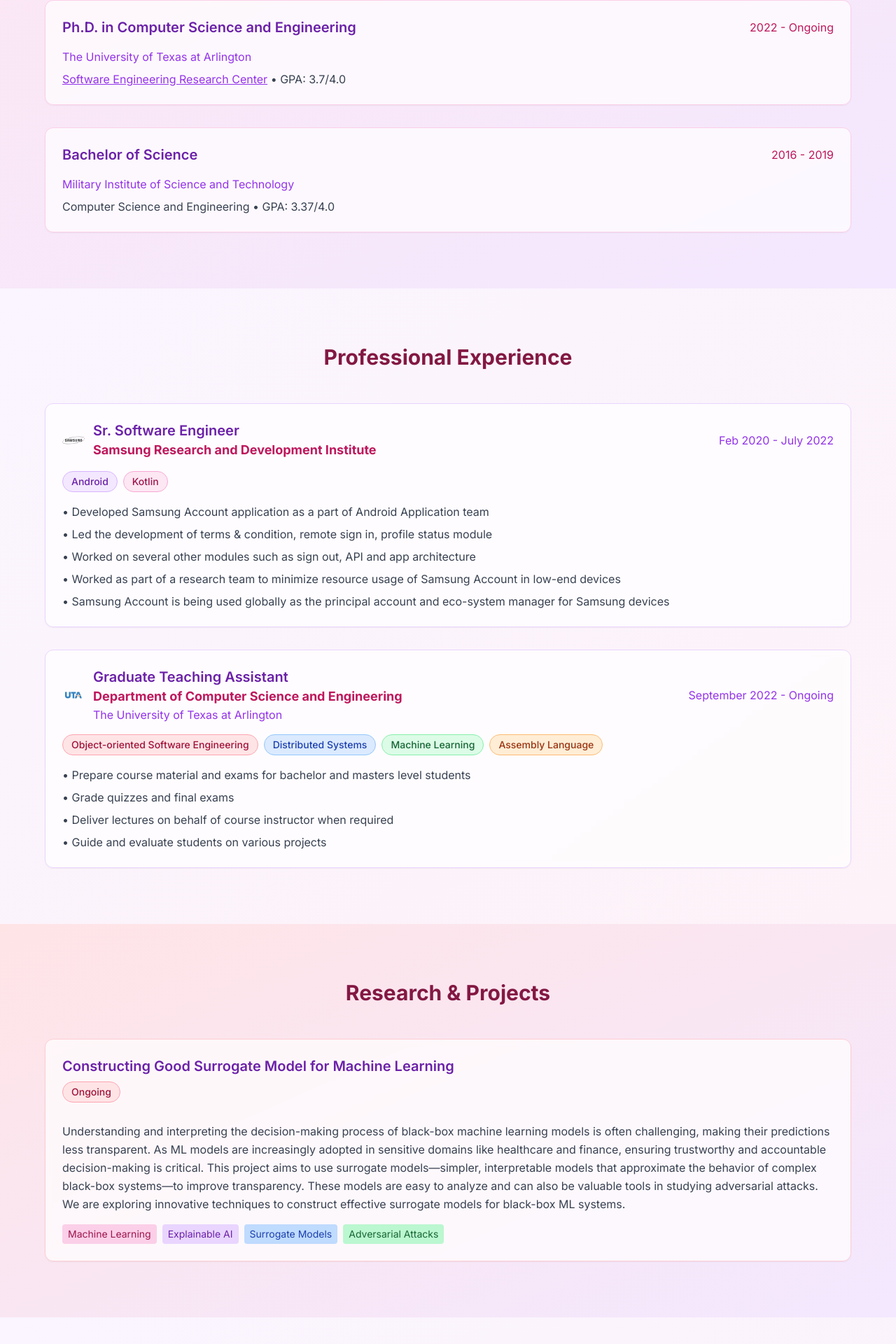
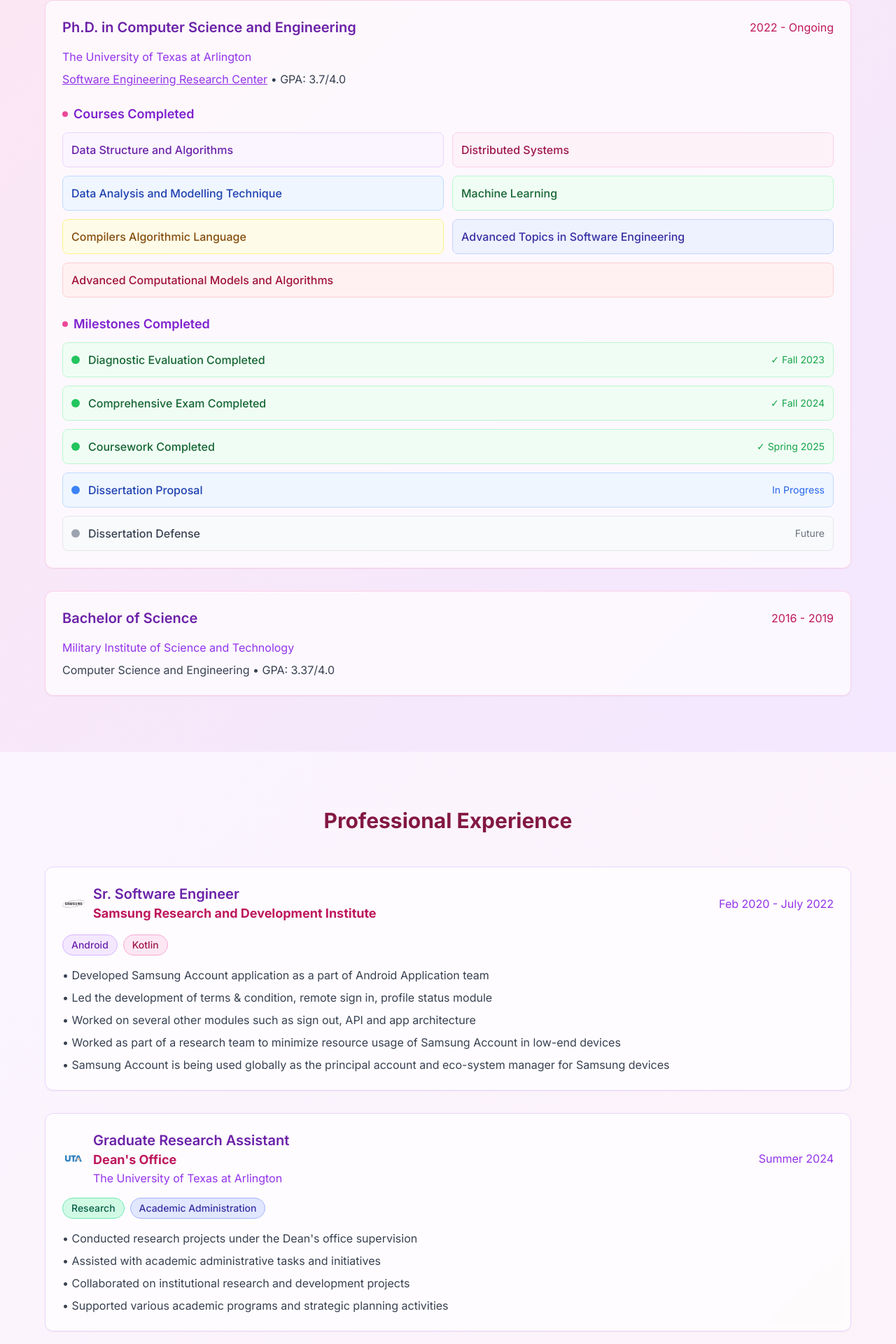
Before and after one commit to PereiraMavs/my-site, a Next.js app: page / in a window 1280 px wide. Shown: the part 896-2816 px from the top of the page at 70% size. Built offline with nearby package versions, Linux system fonts and the light colour scheme.

Commit message:
new info

```diff
--- a/src/app/page.tsx
+++ b/src/app/page.tsx
@@ -1,4 +1,4 @@
-import React from 'react'
+import * as React from 'react'
 import Image from 'next/image'
 
 export default function HomePage() {
@@ -114,7 +114,7 @@ export default function HomePage() {
                 <span className="text-pink-700">2022 - Ongoing</span>
               </div>
               <p className="text-purple-600 mb-2">The University of Texas at Arlington</p>
-              <p className="text-gray-700">
+              <p className="text-gray-700 mb-6">
                 <a
                   href="https://sercatuta-lei.github.io/team/"
                   className="text-purple-600 hover:text-pink-600 underline transition-colors"
@@ -125,6 +125,72 @@ export default function HomePage() {
                 </a>
                 {" "}• GPA: 3.7/4.0
               </p>
+
+              {/* Courses Completed Subsection */}
+              <div className="mb-6">
+                <h4 className="text-lg font-semibold text-purple-700 mb-3 flex items-center">
+                  <span className="w-2 h-2 bg-pink-500 rounded-full mr-2"></span>
+                  Courses Completed
+                </h4>
+                <div className="grid md:grid-cols-2 gap-3">
+                  <div className="bg-purple-50 p-3 rounded-lg border border-purple-200">
+                    <span className="text-purple-800 font-medium">Data Structure and Algorithms</span>
+                  </div>
+                  <div className="bg-pink-50 p-3 rounded-lg border border-pink-200">
+                    <span className="text-pink-800 font-medium">Distributed Systems</span>
+                  </div>
+                  <div className="bg-blue-50 p-3 rounded-lg border border-blue-200">
+                    <span className="text-blue-800 font-medium">Data Analysis and Modelling Technique</span>
+                  </div>
+                  <div className="bg-green-50 p-3 rounded-lg border border-green-200">
+                    <span className="text-green-800 font-medium">Machine Learning</span>
+                  </div>
+                  <div className="bg-yellow-50 p-3 rounded-lg border border-yellow-200">
+                    <span className="text-yellow-800 font-medium">Compilers Algorithmic Language</span>
+                  </div>
+                  <div className="bg-indigo-50 p-3 rounded-lg border border-indigo-200">
+                    <span className="text-indigo-800 font-medium">Advanced Topics in Software Engineering</span>
+                  </div>
+                  <div className="bg-rose-50 p-3 rounded-lg border border-rose-200 md:col-span-2">
+                    <span className="text-rose-800 font-medium">Advanced Computational Models and Algorithms</span>
+                  </div>
+                </div>
+              </div>
+
+              {/* Milestones Completed Subsection */}
+              <div>
+                <h4 className="text-lg font-semibold text-purple-700 mb-3 flex items-center">
+                  <span className="w-2 h-2 bg-pink-500 rounded-full mr-2"></span>
+                  Milestones Completed
+                </h4>
+                <div className="space-y-3">
+                  <div className="flex items-center bg-green-50 p-3 rounded-lg border border-green-200">
+                    <div className="w-3 h-3 bg-green-500 rounded-full mr-3"></div>
+                    <span className="text-green-800 font-medium">Diagnostic Evaluation Completed</span>
+                    <span className="ml-auto text-green-600 text-sm">✓ Fall 2023</span>
+                  </div>
+                  <div className="flex items-center bg-green-50 p-3 rounded-lg border border-green-200">
+                    <div className="w-3 h-3 bg-green-500 rounded-full mr-3"></div>
+                    <span className="text-green-800 font-medium">Comprehensive Exam Completed</span>
+                    <span className="ml-auto text-green-600 text-sm">✓ Fall 2024</span>
+                  </div>
+                  <div className="flex items-center bg-green-50 p-3 rounded-lg border border-green-200">
+                    <div className="w-3 h-3 bg-green-500 rounded-full mr-3"></div>
+                    <span className="text-green-800 font-medium">Coursework Completed</span>
+                    <span className="ml-auto text-green-600 text-sm">✓ Spring 2025</span>
+                  </div>
+                  <div className="flex items-center bg-blue-50 p-3 rounded-lg border border-blue-200">
+                    <div className="w-3 h-3 bg-blue-500 rounded-full mr-3"></div>
+                    <span className="text-blue-800 font-medium">Dissertation Proposal</span>
+                    <span className="ml-auto text-blue-600 text-sm">In Progress</span>
+                  </div>
+                  <div className="flex items-center bg-gray-50 p-3 rounded-lg border border-gray-200">
+                    <div className="w-3 h-3 bg-gray-400 rounded-full mr-3"></div>
+                    <span className="text-gray-700 font-medium">Dissertation Defense</span>
+                    <span className="ml-auto text-gray-500 text-sm">Future</span>
+                  </div>
+                </div>
+              </div>
             </div>
 
             <div className="bg-white/70 backdrop-blur-sm rounded-xl p-6 shadow-sm border border-pink-200">
@@ -174,6 +240,38 @@ export default function HomePage() {
                 <li>• Worked on several other modules such as sign out, API and app architecture</li>
                 <li>• Worked as part of a research team to minimize resource usage of Samsung Account in low-end devices</li>
                 <li>• Samsung Account is being used globally as the principal account and eco-system manager for Samsung devices</li>
+              </ul>
+            </div>
+
+            <div className="bg-white/70 backdrop-blur-sm rounded-xl p-6 shadow-sm border border-purple-200">
+              <div className="flex flex-col md:flex-row md:items-center md:justify-between mb-4">
+                <div className="flex items-center gap-3">
+                  <div className="flex-shrink-0">
+                    <Image
+                      src="/uta-the-university-of-texas-at-arlington-seeklogo-2.svg"
+                      alt="UTA"
+                      width={32}
+                      height={32}
+                      className="w-8 h-8 opacity-80"
+                    />
+                  </div>
+                  <div>
+                    <h3 className="text-xl font-semibold text-purple-800">Graduate Research Assistant</h3>
+                    <p className="text-lg font-bold text-pink-700">Dean's Office</p>
+                    <p className="text-purple-600">The University of Texas at Arlington</p>
+                  </div>
+                </div>
+                <span className="text-purple-600">Summer 2024</span>
+              </div>
+              <div className="flex flex-wrap gap-2 mb-4">
+                <span className="bg-emerald-100 text-emerald-800 px-3 py-1 rounded-full text-sm font-medium border border-emerald-300">Research</span>
+                <span className="bg-indigo-100 text-indigo-800 px-3 py-1 rounded-full text-sm font-medium border border-indigo-300">Academic Administration</span>
+              </div>
+              <ul className="text-gray-700 space-y-2">
+                <li>• Conducted research projects under the Dean's office supervision</li>
+                <li>• Assisted with academic administrative tasks and initiatives</li>
+                <li>• Collaborated on institutional research and development projects</li>
+                <li>• Supported various academic programs and strategic planning activities</li>
               </ul>
             </div>
 
@@ -327,7 +425,7 @@ export default function HomePage() {
                   <h3 className="text-lg font-semibold text-purple-800 mb-2">Travel Grant to 13th Summer School on Formal Techniques</h3>
                   <p className="text-purple-600 font-medium mb-2">Stanford Research Institute</p>
                   <p className="text-gray-700 text-sm mb-2">2024</p>
-                  <p className="text-gray-600">Competitive travel grant to attend advanced summer school on formal methods and verification techniques at Stanford.</p>
+                  <p className="text-gray-600">Competitive travel grant to attend advanced summer school on formal methods and verification techniques. I met and learned from world renowned computer scientists. It was funded by Stanford Research Institute affiliated with Stanford University.</p>
                 </div>
               </div>
             </div>
@@ -344,6 +442,22 @@ export default function HomePage() {
                   <p className="text-purple-600 font-medium mb-2">International Collegiate Programming Contest</p>
                   <p className="text-gray-700 text-sm mb-2">2018</p>
                   <p className="text-gray-600">Qualified for the prestigious ICPC Asia Dhaka Regional, demonstrating exceptional competitive programming skills and algorithmic problem-solving abilities.</p>
+                </div>
+              </div>
+            </div>
+
+            <div className="bg-white/70 backdrop-blur-sm rounded-xl p-6 shadow-sm border border-yellow-200">
+              <div className="flex items-start gap-4">
+                <div className="flex-shrink-0">
+                  <div className="w-12 h-12 bg-gradient-to-br from-yellow-400 to-orange-500 rounded-full flex items-center justify-center">
+                    <span className="text-white text-xl">🎤</span>
+                  </div>
+                </div>
+                <div>
+                  <h3 className="text-lg font-semibold text-purple-800 mb-2">Inter Department Debate Champion</h3>
+                  <p className="text-purple-600 font-medium mb-2">Military Institute of Science and Technology</p>
+                  <p className="text-gray-700 text-sm mb-2">2019</p>
+                  <p className="text-gray-600">Champion in inter-departmental debate competition, demonstrating exceptional communication skills and critical thinking abilities.</p>
                 </div>
               </div>
             </div>
```
Also changed, not shown: 1 other file (tests, documents, lock files or other folders).
